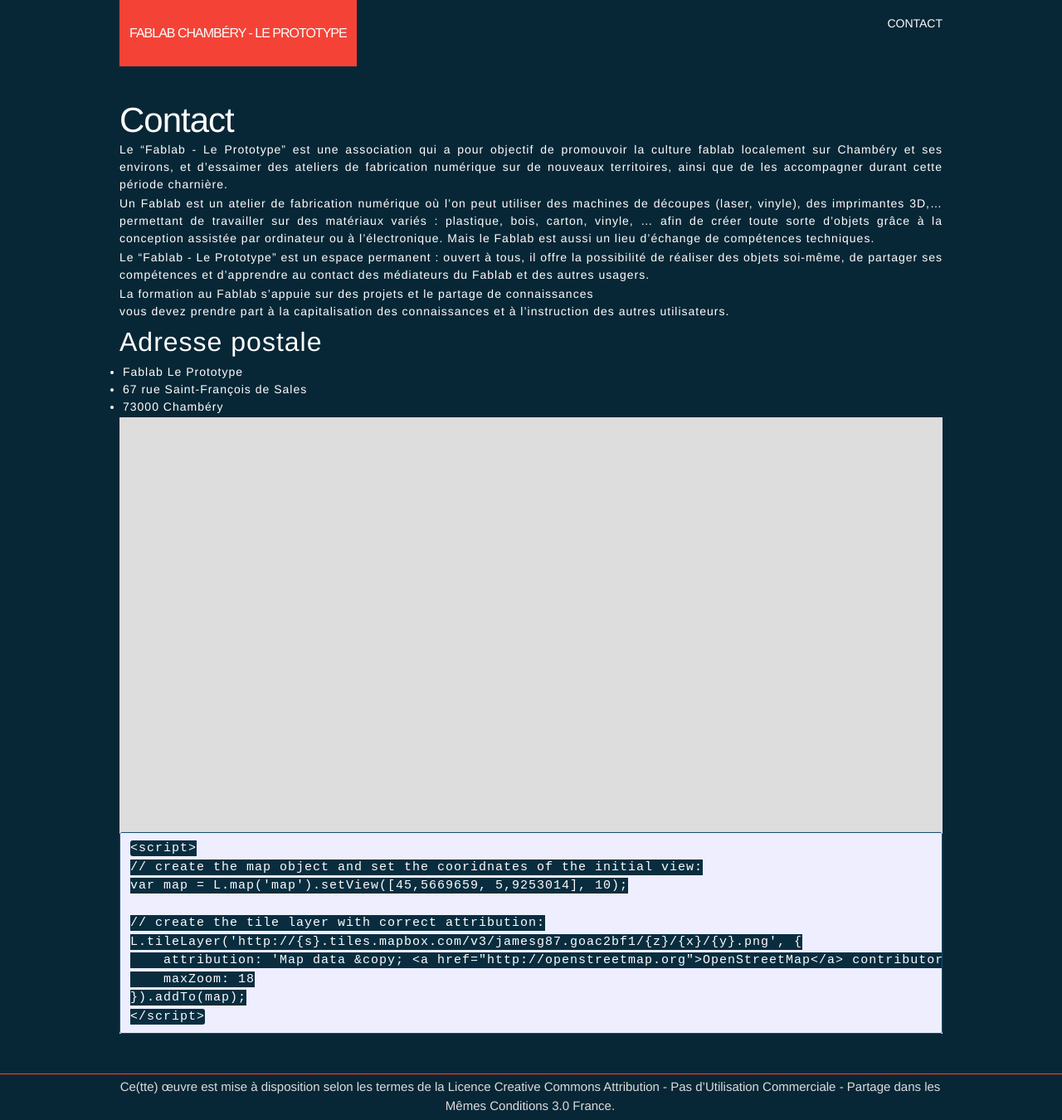
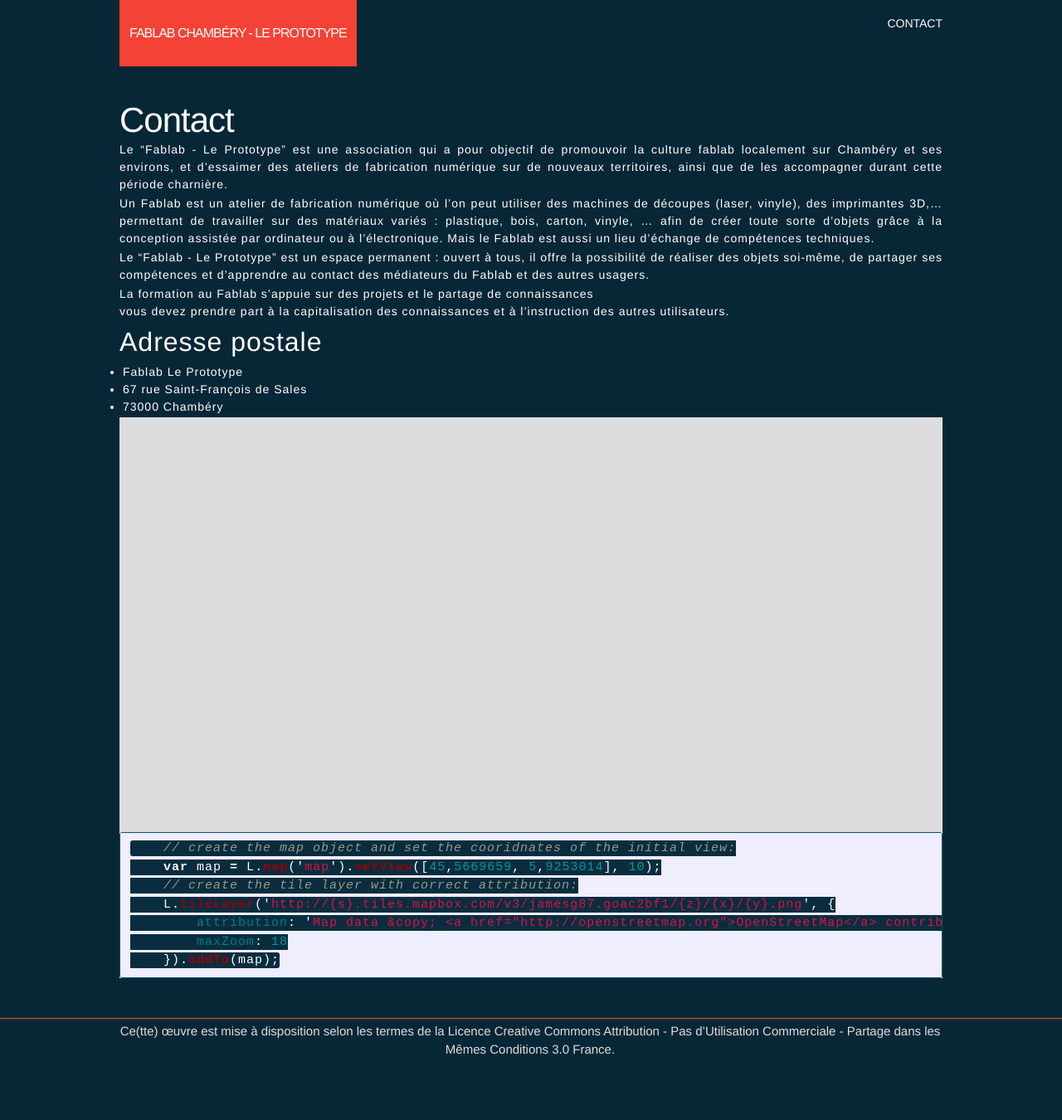
Before and after one commit to fablab-leprototype/fablab-leprototype.github.io, a Jekyll site: the page built from about.md, in a window 1280 px wide. Shown: the whole page at 83% size. Built offline with Jekyll 4.4.1, drawn with Linux system fonts in a browser that asks for light colours; nearby versions of some CDN libraries; after the commit the page ends 1283 px from its top, so only the background shows below that; some of the changed lines change nothing that is shown.

Commit message:
javascript
correction

````diff
--- a/about.md
+++ b/about.md
@@ -31,13 +31,12 @@ l’instruction des autres utilisateurs.
 
 <div id="map" class="map leaflet-container" style="height: 500px; position:relative;"></div>
 
-    <script>
+```javascript
     // create the map object and set the cooridnates of the initial view:
     var map = L.map('map').setView([45,5669659, 5,9253014], 10);
-
     // create the tile layer with correct attribution:
     L.tileLayer('http://{s}.tiles.mapbox.com/v3/jamesg87.goac2bf1/{z}/{x}/{y}.png', {
         attribution: 'Map data &copy; <a href="http://openstreetmap.org">OpenStreetMap</a> contributors, <a href="http://creativecommons.org/licenses/by-sa/2.0/">CC-BY-SA</a>, Imagery © <a href="http://mapbox.com">Mapbox</a>',
         maxZoom: 18
     }).addTo(map);
-    </script>
+```
````
